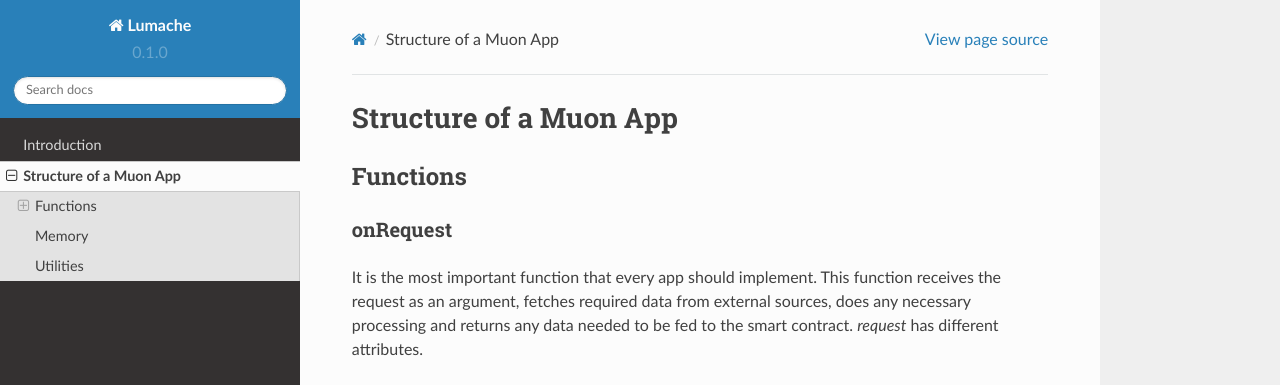
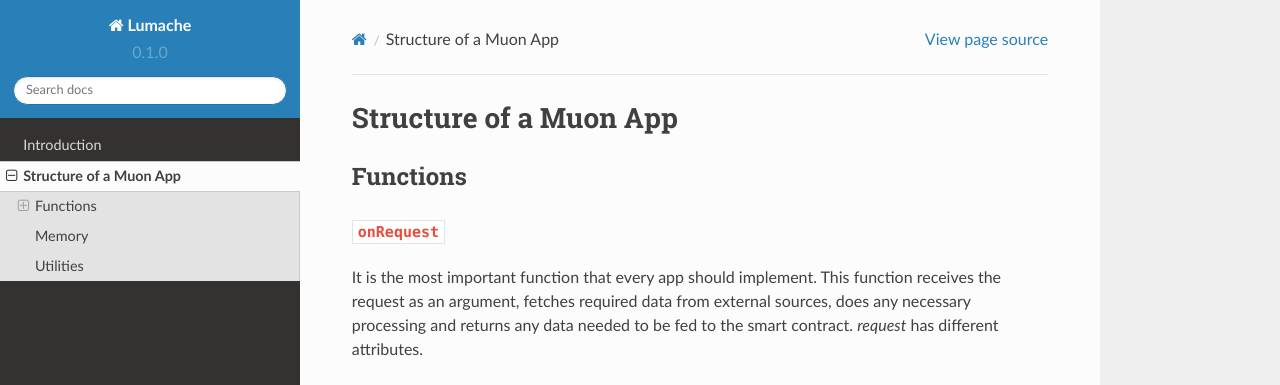
Before and after one commit to abramsymons/rtd-muon, a Sphinx documentation site: the page built from docs/source/structure.rst, in a window 1280 px wide and 900 px high. Shown: the top 385 px of the window. Built offline with Sphinx 7.4.7 and the Read the Docs theme 2.0.0, drawn with Linux system fonts in a browser that asks for light colours.

```diff
--- a/docs/source/structure.rst
+++ b/docs/source/structure.rst
@@ -4,8 +4,8 @@ Structure of a Muon App
 Functions
 =========
 
-onRequest
-----------
+``onRequest``
+-------------
 
 It is the most important function that every app should implement. This function receives the request as an argument, fetches required data from external sources, does any necessary processing and returns any data needed to be fed to the smart contract. `request` has different attributes.
 
@@ -49,8 +49,8 @@ In ``onRequest``, parameters can be received and used in the following way:
         }
     }
 
-signParams
-----------
+``signParams``
+--------------
 
 This is another function that all Muon apps should implement. This method returns a list of all the parameters that are to be included in the signed message and their types. The type of each element defines how each should be encoded and included in the signed message. The available types are ``int256``, ``uint256``, ``bytes256``, ``address``, and ``string``. The first three types support size variations 8, 16, 32, 64, 128 as well. Muon core packs ``appId``, ``requestId`` and the current list, and uses its hash as the message that should be signed.
 
```
